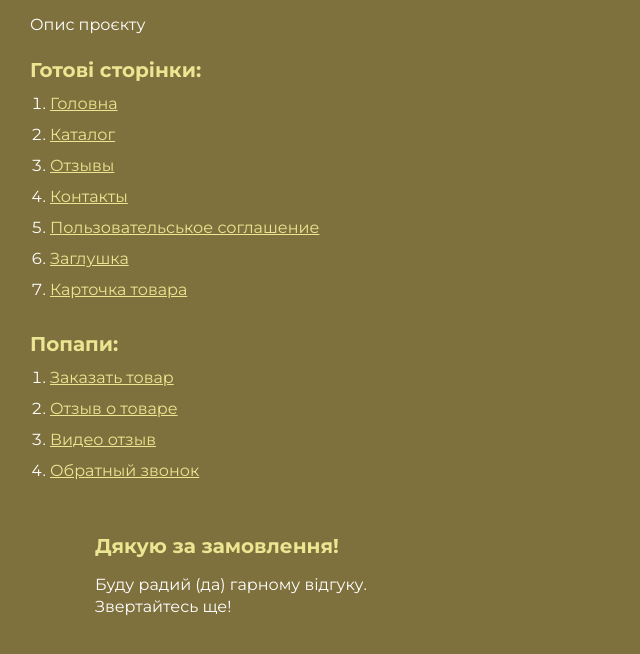
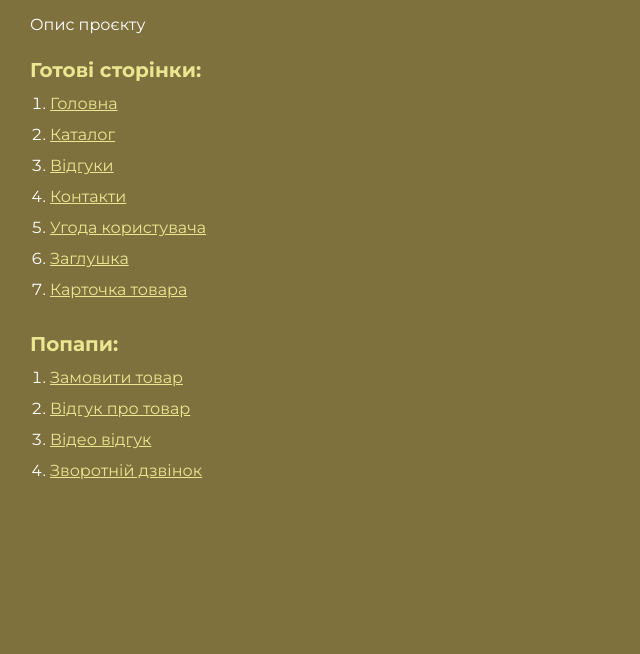
Before and after one commit to alexsand-r/element-home, a plain HTML site: page index.html in a window 1280 px wide. Shown: the part 76-730 px from the top of the page, without its empty margins (0-640 px from the left). Drawn offline with Linux system fonts and the light colour scheme.

Commit message:
Update index.html

```diff
--- a/index.html
+++ b/index.html
@@ -17,12 +17,12 @@
 		<ol class="rootpage__list">
 			<li><a target="_blank" href="home.html">Головна</a></li>
 			<li><a target="_blank" href="catalog.html">Каталог</a></li>
-			<li><a target="_blank" href="reviews.html">Отзывы</a></li>
-			<li><a target="_blank" href="contact.html">Контакты</a></li>
-			<li><a target="_blank" href="agreement.html">Пользовательськое соглашение</a></li>
+			<li><a target="_blank" href="reviews.html">Відгуки</a></li>
+			<li><a target="_blank" href="contact.html">Контакти</a></li>
+			<li><a target="_blank" href="agreement.html">Угода користувача</a></li>
 			<li><a target="_blank" href="stop.html">Заглушка</a></li>
 			<li><a target="_blank" href="card.html">Карточка товара</a></li>
-			<!-- <li><a target="_blank" href="zakaz.html">Заказать товар</a></li> -->
+			<!-- <li><a target="_blank" href="zakaz.html">Замовити товар</a></li> -->
 
 
 		</ol>
@@ -30,16 +30,12 @@
 
 		<h2>Попапи:</h2>
 		<ol class="rootpage__list">
-			<li><a target="_blank" href="card.html#model1">Заказать товар</a></li>
-			<li><a target="_blank" href="reviews.html#item1">Отзыв о товаре</a></li>
-			<li><a target="_blank" href="reviews.html#item2">Видео отзыв</a></li>
-			<li><a target="_blank" href="home.html#call">Обратный звонок</a></li>
+			<li><a target="_blank" href="card.html#model1">Замовити товар</a></li>
+			<li><a target="_blank" href="reviews.html#item1">Відгук про товар</a></li>
+			<li><a target="_blank" href="reviews.html#item2">Відео відгук</a></li>
+			<li><a target="_blank" href="home.html#call">Зворотній дзвінок</a></li>
 		</ol>
-		<div class="rootpage__tnx">
-			<h2>Дякую за замовлення!</h2>
-			<p>Буду радий (да) гарному відгуку.</p>
-			<p>Звертайтесь ще!</p>
-		</div>
+
 
 	</div>
 
```
